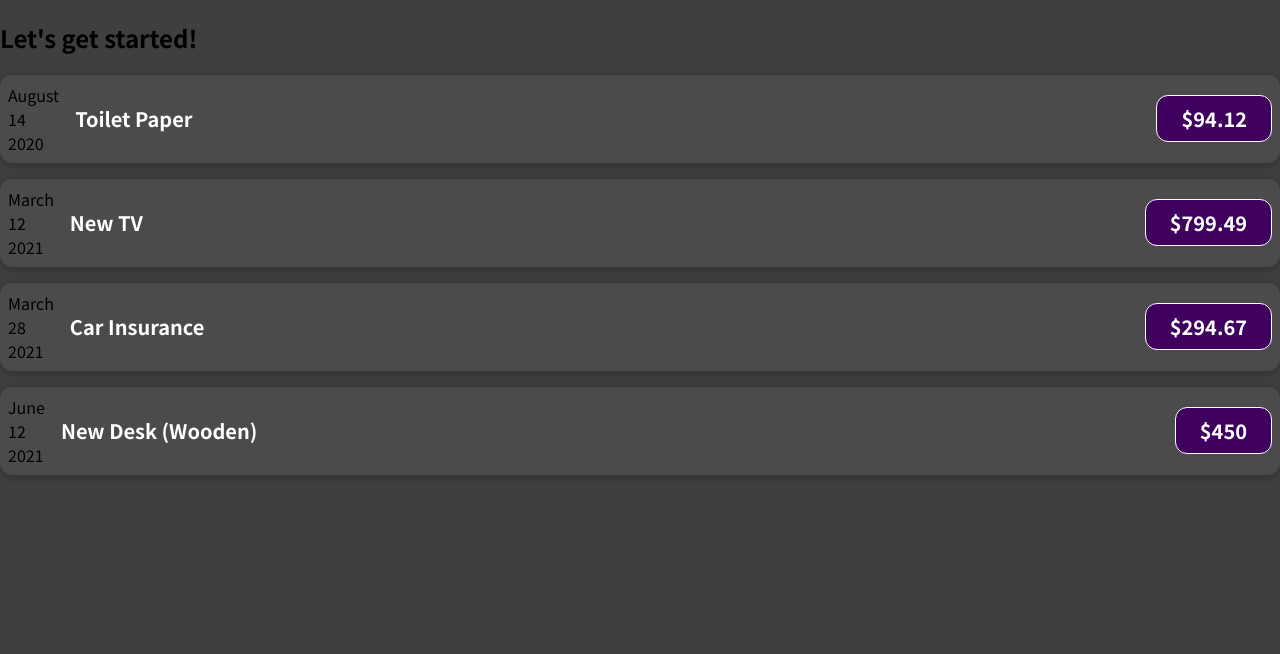
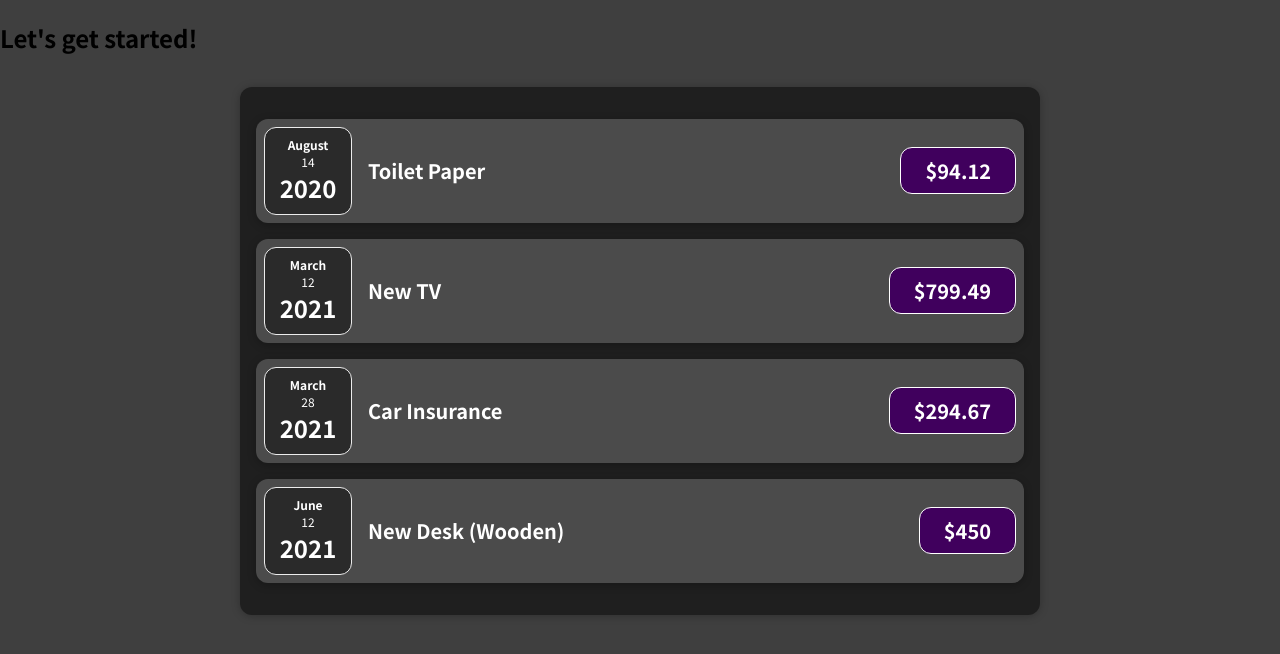
Before and after one commit to ejasso112/react-expense-tracker, a JavaScript app: page / in a window 1280 px wide. Shown: the top 654 px of the page. Built offline with nearby package versions, Linux system fonts and the light colour scheme.

Commit message:
ExpenseDate and Expenses Update
• Split ExpenseDate from ExpenseItem date render jsx
• Created Expenses to display ExpenseItems

```diff
--- a/src/App.js
+++ b/src/App.js
@@ -1,4 +1,4 @@
-import ExpenseItem from './components/ExpenseItem'
+import Expenses from './components/Expenses/Expenses'
 
 function App() {
   const expenses = [
@@ -31,10 +31,7 @@ function App() {
   return (
     <div>
       <h2>Let's get started!</h2>
-      <ExpenseItem title={expenses[0].title} amount={expenses[0].amount} date={expenses[0].date} />
-      <ExpenseItem title={expenses[1].title} amount={expenses[1].amount} date={expenses[1].date} />
-      <ExpenseItem title={expenses[2].title} amount={expenses[2].amount} date={expenses[2].date} />
-      <ExpenseItem title={expenses[3].title} amount={expenses[3].amount} date={expenses[3].date} />
+      <Expenses expenses={expenses} />
     </div>
   )
 }
--- /dev/null
+++ b/src/components/ExpenseDate/ExpenseDate.css
@@ -0,0 +1,26 @@
+.expense-date {
+  display: flex;
+  flex-direction: column;
+  width: 5.5rem;
+  height: 5.5rem;
+  border: 1px solid #ececec;
+  background-color: #2a2a2a;
+  color: white;
+  border-radius: 12px;
+  align-items: center;
+  justify-content: center;
+}
+
+.expense-date__month {
+  font-size: 0.75rem;
+  font-weight: bold;
+}
+
+.expense-date__year {
+  font-size: 0.75rem;
+}
+
+.expense-date__day {
+  font-size: 1.5rem;
+  font-weight: bold;
+}
--- /dev/null
+++ b/src/components/ExpenseDate/ExpenseDate.js
@@ -0,0 +1,17 @@
+import './ExpenseDate.css'
+
+const ExpenseDate = (props) => {
+  const expenseMonth = props.expenseDate.toLocaleString('en-US', { month: 'long' })
+  const expenseYear = props.expenseDate.toLocaleString('en-US', { day: '2-digit' })
+  const expenseDay = props.expenseDate.getFullYear()
+
+  return (
+    <div className='expense-date'>
+      <div className='expense-date__month'>{expenseMonth}</div>
+      <div className='expense-date__year'>{expenseYear}</div>
+      <div className='expense-date__day'>{expenseDay}</div>
+    </div>
+  )
+}
+
+export default ExpenseDate
--- a/src/components/ExpenseItem.js
+++ b/src/components/ExpenseItem/ExpenseItem.js
@@ -1,20 +1,14 @@
+import ExpenseDate from '../ExpenseDate/ExpenseDate'
 import './ExpenseItem.css'
 
 const ExpenseItem = (props) => {
   const expenseDate = props.date
-  const expenseMonth = expenseDate.toLocaleString('en-US', { month: 'long' })
-  const expenseYear = expenseDate.toLocaleString('en-US', { day: '2-digit' })
-  const expenseDay = expenseDate.getFullYear()
   const expenseTitle = props.title
   const expenseAmount = props.amount
 
   return (
     <div className='expense-item'>
-      <div>
-        <div>{expenseMonth}</div>
-        <div>{expenseYear}</div>
-        <div>{expenseDay}</div>
-      </div>
+      <ExpenseDate expenseDate={expenseDate} />
       <div className='expense-item__description'>
         <h2>{expenseTitle}</h2>
         <div className='expense-item__price'>${expenseAmount}</div>
--- /dev/null
+++ b/src/components/Expenses/Expenses.css
@@ -0,0 +1,9 @@
+.expenses {
+  padding: 1rem;
+  background-color: rgb(31, 31, 31);
+  margin: 2rem auto;
+  width: 50rem;
+  max-width: 95%;
+  border-radius: 12px;
+  box-shadow: 0 1px 8px rgba(0, 0, 0, 0.25);
+}
--- /dev/null
+++ b/src/components/Expenses/Expenses.js
@@ -0,0 +1,17 @@
+import ExpenseItem from '../ExpenseItem/ExpenseItem'
+import './Expenses.css'
+
+const Expenses = (props) => {
+  const expenses = props.expenses
+
+  return (
+    <div className='expenses'>
+      <ExpenseItem title={expenses[0].title} amount={expenses[0].amount} date={expenses[0].date} />
+      <ExpenseItem title={expenses[1].title} amount={expenses[1].amount} date={expenses[1].date} />
+      <ExpenseItem title={expenses[2].title} amount={expenses[2].amount} date={expenses[2].date} />
+      <ExpenseItem title={expenses[3].title} amount={expenses[3].amount} date={expenses[3].date} />
+    </div>
+  )
+}
+
+export default Expenses
```
Also changed, not shown: src/components/ExpenseItem/ExpenseItem.css (renamed from src/components/ExpenseItem.css).
